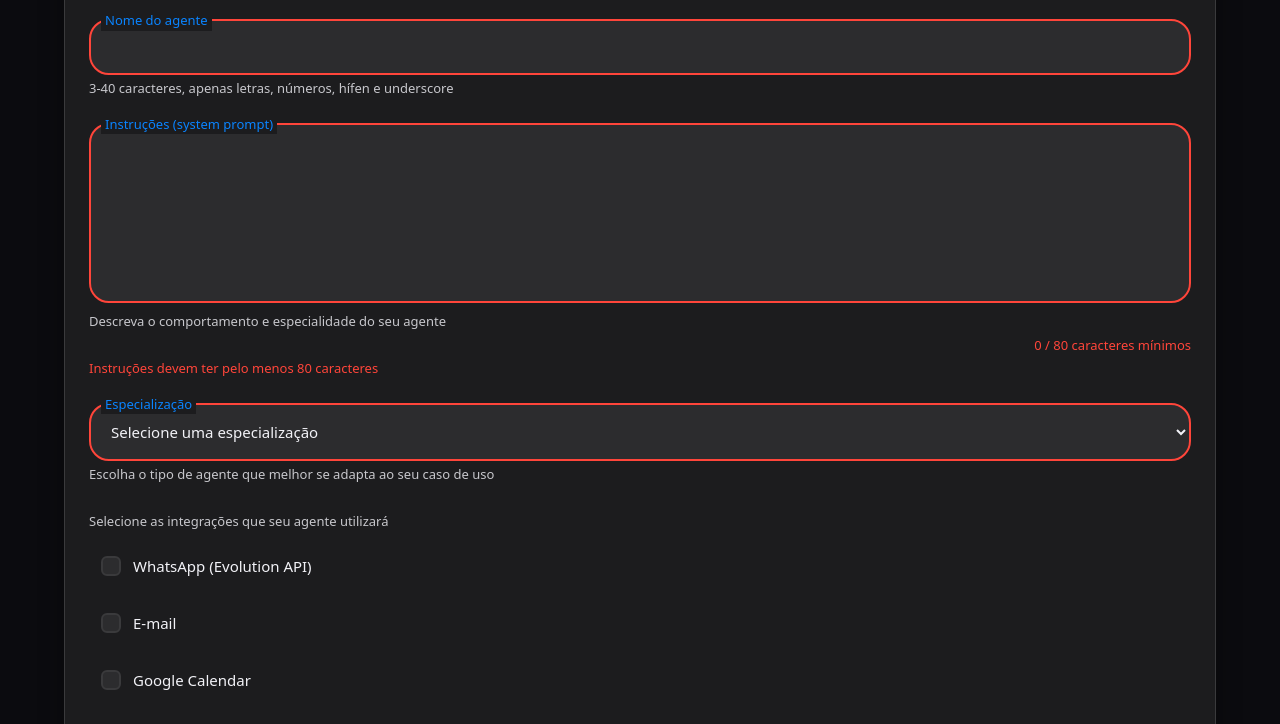
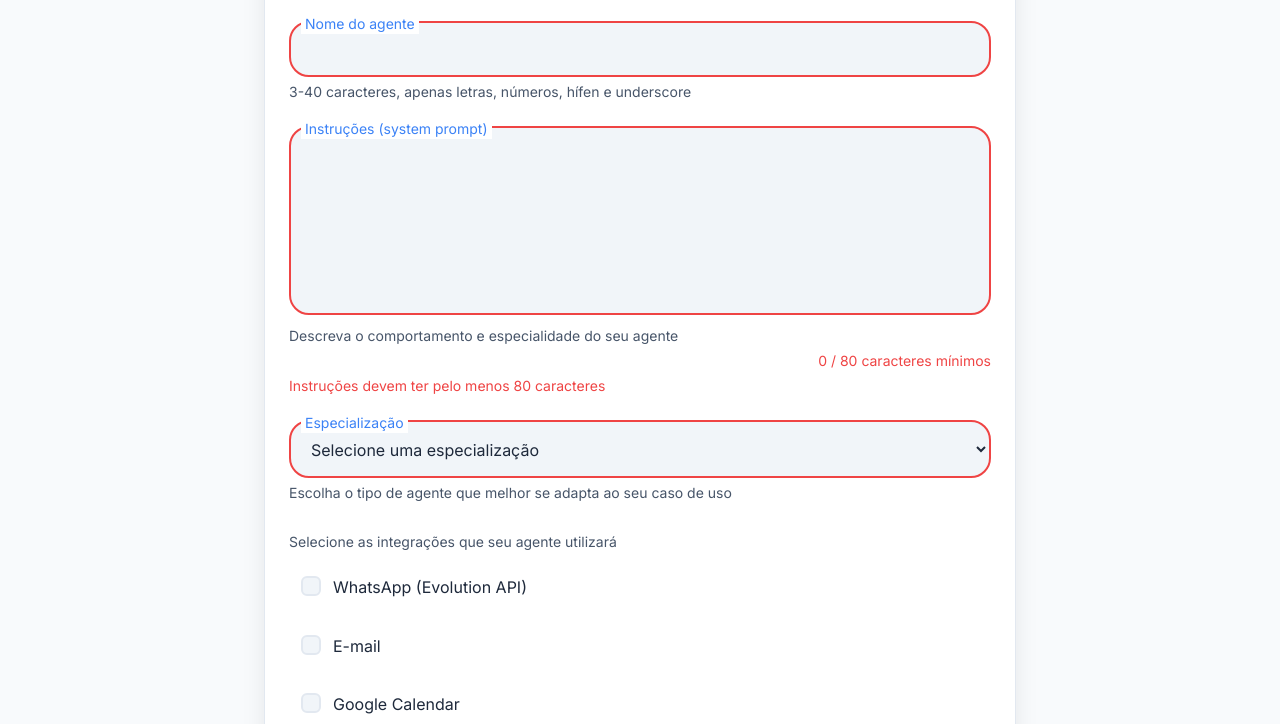
Before and after one commit to deveclipsy007/lux, a website: page frontend/index.html in a window 1280 px wide. Shown: the part 249-973 px from the top of the page. Drawn offline with Linux system fonts and the light colour scheme; no server answers.

Commit message:
feat(frontend): modernize UI design

```diff
--- a/frontend/index.html
+++ b/frontend/index.html
@@ -4,7 +4,11 @@
     <meta charset="UTF-8">
     <meta name="viewport" content="width=device-width, initial-scale=1.0">
     <meta name="description" content="Gerador de Agentes SDK com integração ao WhatsApp via Evolution API">
+    <meta name="theme-color" content="#3b82f6">
     <title>Agno SDK Agent Generator</title>
+    <link rel="preconnect" href="https://fonts.googleapis.com">
+    <link rel="preconnect" href="https://fonts.gstatic.com" crossorigin>
+    <link href="https://fonts.googleapis.com/css2?family=Inter:wght@400;600;700&display=swap" rel="stylesheet">
     <link rel="stylesheet" href="styles.css">
 </head>
 <body>
--- a/frontend/styles.css
+++ b/frontend/styles.css
@@ -1,33 +1,33 @@
-/* Design Tokens - iOS Dark Theme */
+/* Design Tokens - Light Theme */
 :root {
   /* Colors */
-  --bg: #0B0B0F;
-  --surface: #1C1C1E;
-  --surface-alt: #2C2C2E;
-  --stroke: #3A3A3C;
-  --text-primary: #F2F2F7;
-  --text-secondary: #C7C7CC;
-  --accent: #0A84FF;
-  --success: #32D74B;
-  --warning: #FFD60A;
-  --danger: #FF453A;
+  --bg: #f8fafc;
+  --surface: #ffffff;
+  --surface-alt: #f1f5f9;
+  --stroke: #e2e8f0;
+  --text-primary: #1e293b;
+  --text-secondary: #475569;
+  --accent: #3b82f6;
+  --success: #16a34a;
+  --warning: #facc15;
+  --danger: #ef4444;
 
   /* Layout */
   --radius: 20px;
   --radius-small: 12px;
-  --shadow: 0 6px 24px rgba(0,0,0,.35);
-  --shadow-small: 0 2px 12px rgba(0,0,0,.25);
+  --shadow: 0 6px 24px rgba(0, 0, 0, 0.08);
+  --shadow-small: 0 2px 12px rgba(0, 0, 0, 0.04);
   --transition: 180ms ease;
   --transition-fast: 150ms ease;
   --transition-slow: 220ms ease;
 
   /* Typography */
-  --font-family: system-ui, -apple-system, 'SF Pro Text', 'SF Pro Display', Inter, Roboto, Arial, sans-serif;
+  --font-family: 'Inter', system-ui, -apple-system, 'SF Pro Text', 'SF Pro Display', Roboto, Arial, sans-serif;
   --font-size-h1: 28px;
   --font-size-h2: 22px;
   --font-size-h3: 18px;
-  --font-size-body: 15px;
-  --font-size-caption: 13px;
+  --font-size-body: 16px;
+  --font-size-caption: 14px;
 
   /* Spacing */
   --space-xs: 4px;
@@ -48,16 +48,16 @@
   --font-size-h1: 24px;
   --font-size-h2: 20px;
   --font-size-h3: 16px;
-  --font-size-body: 13px;
-  --font-size-caption: 11px;
+  --font-size-body: 14px;
+  --font-size-caption: 12px;
 }
 
 :root[data-font-scale="1"] {
   --font-size-h1: 32px;
   --font-size-h2: 26px;
   --font-size-h3: 20px;
-  --font-size-body: 17px;
-  --font-size-caption: 15px;
+  --font-size-body: 18px;
+  --font-size-caption: 16px;
 }
 
 /* Reduced Motion Support */
@@ -263,6 +263,9 @@ body {
   display: flex;
   flex-direction: column;
   gap: var(--space-xl);
+  max-width: 800px;
+  margin: 0 auto;
+  padding: 0 var(--space-xl);
 }
 
 /* Section Cards */
@@ -1570,7 +1573,18 @@ body {
   }
 }
 
-/* Dark Mode Support (if system preference changes) */
-@media (prefers-color-scheme: light) {
-  /* We maintain dark theme regardless of system preference per specification */
-}
+/* Dark Mode Support */
+@media (prefers-color-scheme: dark) {
+  :root {
+    --bg: #0B0B0F;
+    --surface: #1C1C1E;
+    --surface-alt: #2C2C2E;
+    --stroke: #3A3A3C;
+    --text-primary: #F2F2F7;
+    --text-secondary: #C7C7CC;
+    --accent: #0A84FF;
+    --success: #32D74B;
+    --warning: #FFD60A;
+    --danger: #FF453A;
+  }
+}
```
